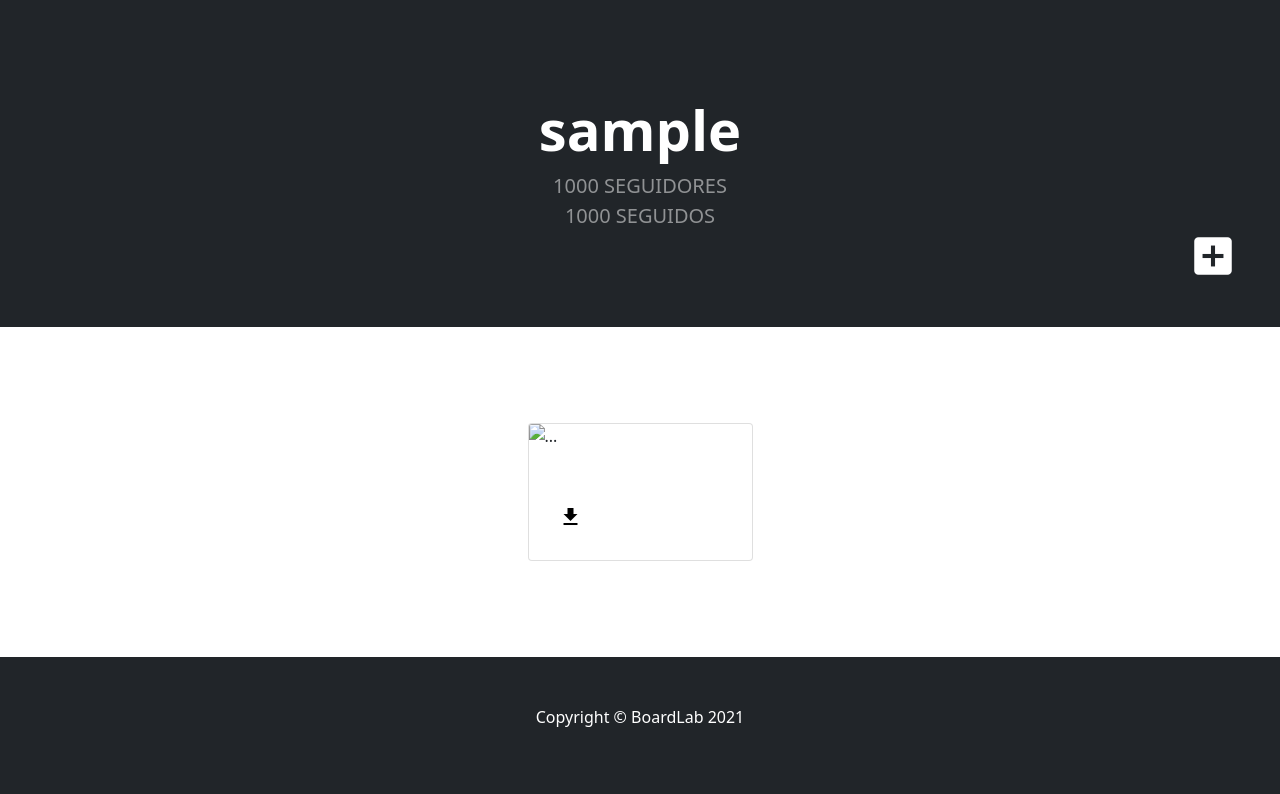
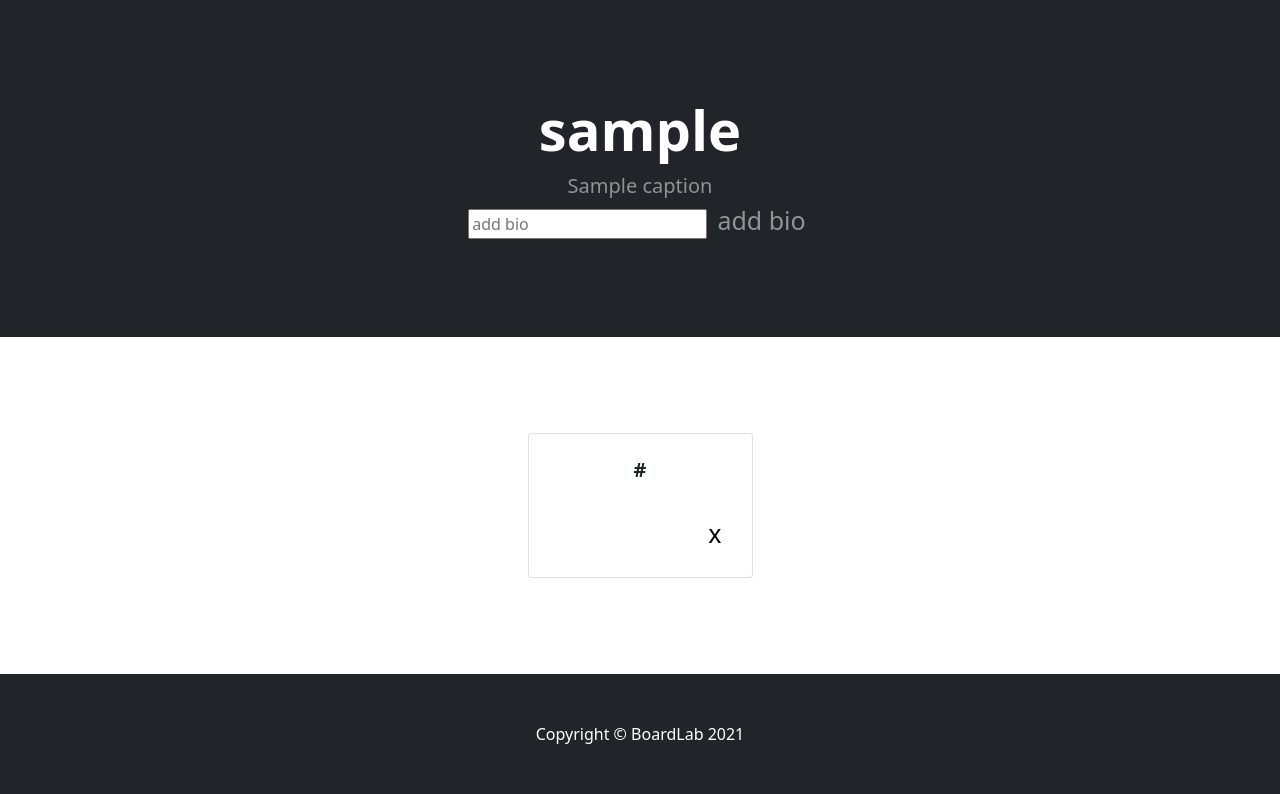
Before and after one commit to fabricio63/MeReminder, a Flask app: template templates/profile.html in a window 1280 px wide. Shown: the part 62-856 px from the top of the page. Before the commit the page ends 789 px from the top, so only its background shows below. Run offline with Flask 2, Linux system fonts and the light colour scheme; the template is opened without the code that fills it: most values are stand-ins (such as "Sample title", 1, 10 or a date in 2020); some libraries are stand-ins or nearby versions.

Commit message:
adds final

```diff
--- a/app.py
+++ b/app.py
@@ -17,10 +17,14 @@ class Posts(Model):
     username = ForeignKeyField(Users)
     class Meta:
         database = db
-
+class Captions(Model):
+    caption = CharField()
+    username = ForeignKeyField(Users)
+    class Meta:
+        database = db
 db.connect()
 
-db.create_tables([Users,Posts])
+db.create_tables([Users,Posts,Captions])
 #--------------------------------------------
 
 app = Flask(__name__)
@@ -54,10 +58,12 @@ def home():
 def profile():
     username = request.form['profileUser']
     posts = []
+    caption = ""
     for i in Posts.select().join(Users).where(Users.username == username):
         posts.append(i.post)
-
-    return render_template('profile.html', links=posts, username=username)
+    for i in Captions.select().join(Users).where(Users.username == username):
+        caption = i.caption
+    return render_template('profile.html', links=posts, username=username,caption = caption)
 #render signup
 @app.route('/signup', methods =['GET', 'POST'])
 def signup():
@@ -99,6 +105,20 @@ def adder():
 
   return render_template('index.html', links = posts, username = username)
 
+@app.route('/addcaption', methods=['GET','POST'])
+def addcaption():
+    username = request.form['adderuser']
+    caption = request.form["post"]
+    dbuser = Users.select().where(Users.username == username).get()
+    NewUser = Captions.create(caption = caption,  username = dbuser)
+    NewUser.save()
+    posts = []
+    for i in Posts.select().join(Users).where(Users.username == username):
+        posts.append(i.post)
+    for i in Captions.select().join(Users).where(Users.username == username):
+        caption = i.caption
+    return render_template('profile.html', username = username,caption = caption,links = posts)
+
 @app.route('/delete', methods=['GET','POST'])
 def delete():
     username = request.form['adderUser']
--- a/templates/index.html
+++ b/templates/index.html
@@ -71,14 +71,14 @@
                 <div class="text-center text-white">
                     <h1 class="display-4 fw-bolder">MeReminder</h1>
                     <p class="lead fw-normal text-white-50 mb-0">Welcome</p>
-                    <div class="d-flex">
+
                         <form action="/adder" method="POST">
                             <input type="text" placeholder="make a post" name="post" id="sBox"/>
                             <input type="hidden" name="load" value="1" id="load"/>
                             <input type="hidden" name="adderuser" value={{username}} id="adderuser"/>
                             <input type="submit" value="Submit" style="background-color:transparent; border:white 1px; font-size: 25px;" class="lead fw-normal text-white-50 mb-0" >
                         </form>
-                    </div>
+
                 </div>
             </div>
         </header>
--- a/templates/profile.html
+++ b/templates/profile.html
@@ -71,48 +71,73 @@
                 <div class="text-center text-white">
                     <!-- info usuario -->
                     <h1 class="display-4 fw-bolder">{{username}}</h1>
-                    <p class="lead fw-normal text-white-50 mb-0">1000 SEGUIDORES</p>
-                    <p class="lead fw-normal text-white-50 mb-0">1000 SEGUIDOS</p>
+                    <p class="lead fw-normal text-white-50 mb-0">{{caption}}</p>
+
 
                     <!-- subir foto a tablero -->
-                    <div class="card-footer p-4 pt-0 border-top-0 bg-transparent" style="float: right;">
-                        <div class="text-center" ><a href="#"></a><span class="material-icons" style="font-size: 50px; margin-right: -400%;">add_box</span></a></div>
-                    </div>
+                    <form action="/addcaption" method="POST">
+                        <input type="text" placeholder="add bio" name="post" id="sBox"/>
+                        <input type="hidden" name="load" value="1" id="load"/>
+                        <input type="hidden" name="adderuser" value={{username}} id="adderuser"/>
+                        <input type="submit" value="add bio" style="background-color:transparent; border:white 1px; font-size: 25px;" class="lead fw-normal text-white-50 mb-0" >
+
+                    </form>
+
 
                 </div>
             </div>
         </header>
 
-        <!-- Section-->
         <section class="py-5">
             <div class="container px-4 px-lg-5 mt-5">
                 <div class="row gx-4 gx-lg-5 row-cols-2 row-cols-md-3 row-cols-xl-4 justify-content-center">
-
                     <!-- cubito foto-->
                     {% for link in links%}
                         <div class="col mb-5" >
                             <div class="card h-100" id="cubo">
                                 <!-- Product image-->
-                                <img class="card-img-top" src="{{link}}" alt="..." id="image"/>
+                                <!-- <img class="card-img-top" src="{{link}}" alt="..." id="image"/> -->
                                 <!-- Product details-->
                                 <div class="card-body p-4">
                                     <div class="text-center">
                                         <!-- Product name-->
-                                        <h5 class="fw-bolder" id="title"></h5>
+                                        <h5 class="fw-bolder" id="title">{{link}}</h5>
                                     </div>
                                 </div>
                                 <!-- Product actions-->
                                 <div>
                                     <!-- download -->
-                                    <div class="card-footer p-4 pt-0 border-top-0 bg-transparent" style="float: left;">
+                                    <div class="card-footer p-4 pt-0 border-top-0 bg-transparent" style="float: right;">
                                         <div class="text-center">
-                                            <a href="{{link}}" download id="downloadPht">
-                                                <button type="button" style="background-color:transparent; border:black" >
-                                                    <span class="material-icons">file_download</span>
-                                                </button>
+                                            <a href="" id="addPht">
+                                                <form action="{{ url_for('delete') }}" method="post">
+                                                    <input type="hidden" name='link' id="link" value="{{link}}" />
+                                                    <input type="hidden" name='adderUser' id="adderUser" value={{username}} />
+                                                    <div>
+                                                        <input type="submit" value="x" style="background-color:transparent; border:black 1px; font-size: 25px;" >
+
+                                                    </div>
+                                                </form>
                                             </a>
                                         </div>
                                     </div>
+
+                                    <!-- add to board
+                                    <div class="card-footer p-4 pt-0 border-top-0 bg-transparent" style="float: right;">
+                                        <div class="text-center">
+                                            <a href="" id="addPht">
+                                                <form action="{{ url_for('adder') }}" method="post">
+                                                    <input type="hidden" name='link' id="link" value="{{link}}" />
+                                                    <input type="hidden" name='adderUser' id="adderUser" value={{username}} />
+                                                    <div>
+                                                        <input type="submit" value="+" style="background-color:transparent; border:black 1px; font-size: 25px;" > -->
+                                                        <!-- <span class="material-icons">add_box</span> -->
+                                                    <!-- </div>
+                                                </form>
+                                            </a>
+                                        </div>
+                                    </div> -->
+
                                 </div>
                             </div>
                         </div>
@@ -120,6 +145,7 @@
                     <!-- fin cubito foto -->
                 </div>
             </div>
+
         </section>
         <!-- Footer-->
         <footer class="py-5 bg-dark">
```
Also changed, not shown: people.db.
